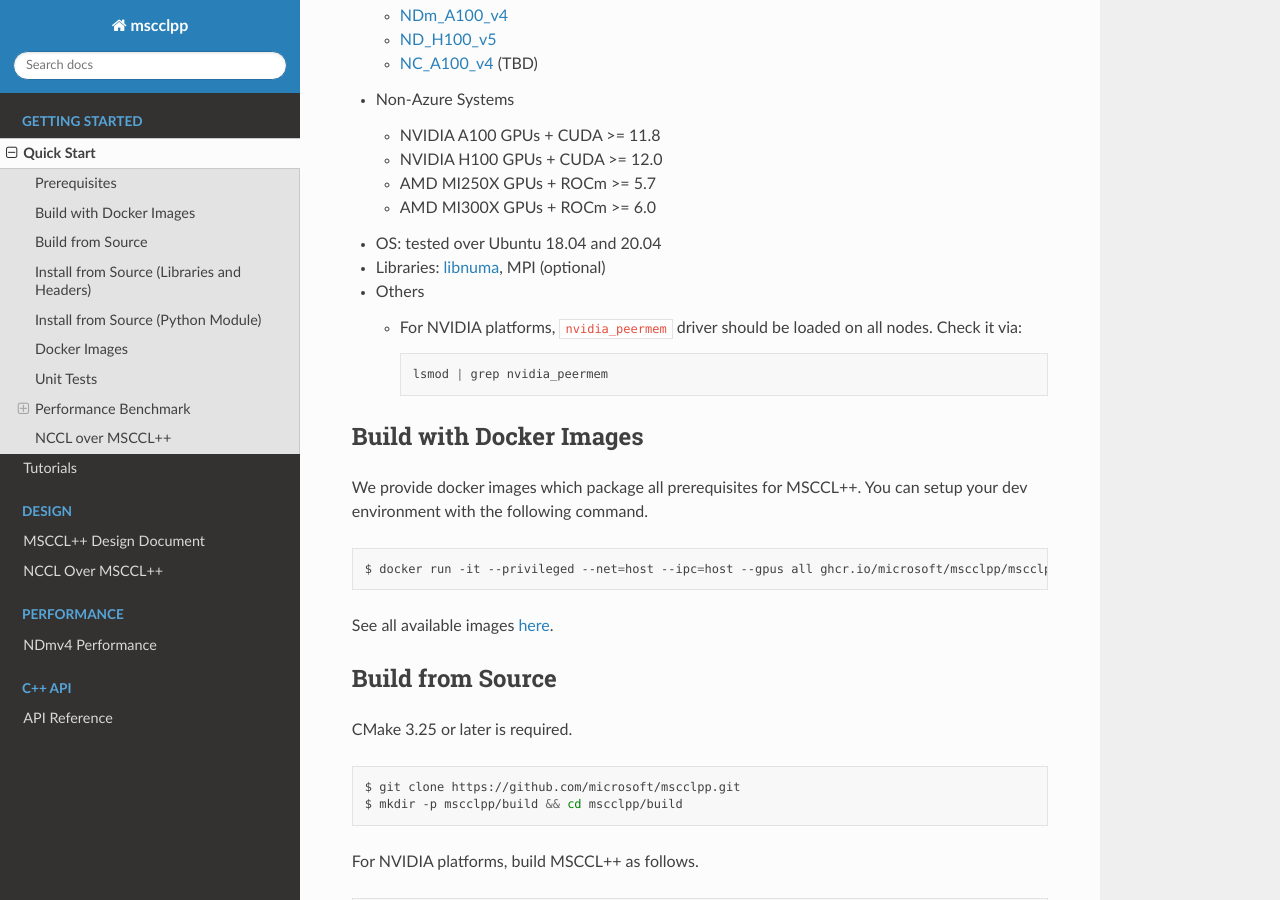
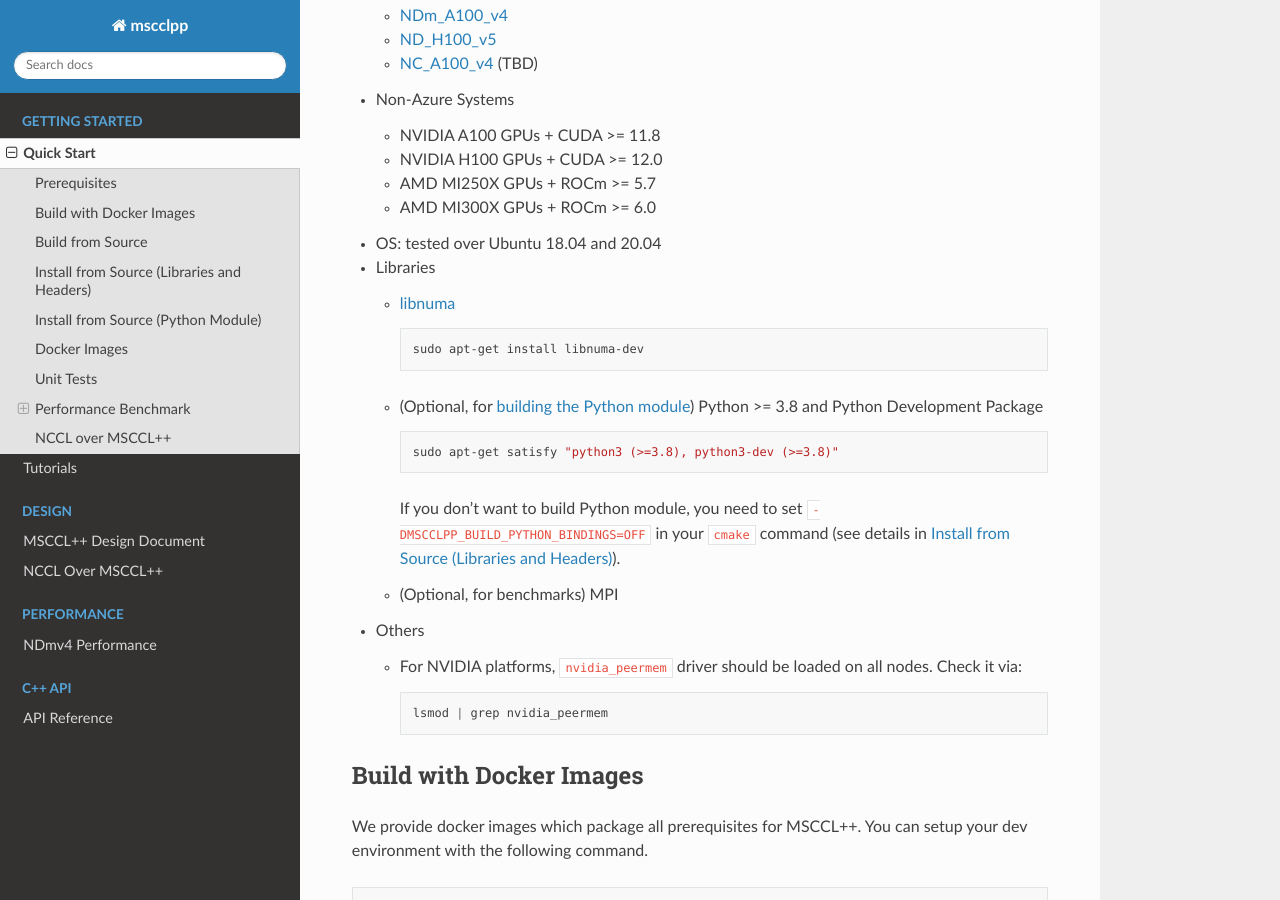
Before and after one commit to microsoft/mscclpp, a Sphinx documentation site: the page built from docs/getting-started/quickstart.md, in a window 1280 px wide and 900 px high, scrolled down 272 px. Built offline with Sphinx 7.4.7 and the Read the Docs theme 3.1.0, drawn with Linux system fonts in a browser that asks for light colours.

Commit message:
Improve prerequisites

````diff
--- a/docs/getting-started/quickstart.md
+++ b/docs/getting-started/quickstart.md
@@ -13,7 +13,17 @@
     * AMD MI250X GPUs + ROCm >= 5.7
     * AMD MI300X GPUs + ROCm >= 6.0
 * OS: tested over Ubuntu 18.04 and 20.04
-* Libraries: [libnuma](https://github.com/numactl/numactl), MPI (optional)
+* Libraries
+    * [libnuma](https://github.com/numactl/numactl)
+        ```bash
+        sudo apt-get install libnuma-dev
+        ```
+    * (Optional, for [building the Python module](#install-from-source-python-module)) Python >= 3.8 and Python Development Package
+        ```bash
+        sudo apt-get satisfy "python3 (>=3.8), python3-dev (>=3.8)"
+        ```
+        If you don't want to build Python module, you need to set `-DMSCCLPP_BUILD_PYTHON_BINDINGS=OFF` in your `cmake` command (see details in [Install from Source (Libraries and Headers)](#install-from-source-libraries-and-headers)).
+    * (Optional, for benchmarks) MPI
 * Others
     * For NVIDIA platforms, `nvidia_peermem` driver should be loaded on all nodes. Check it via:
         ```
@@ -56,6 +66,7 @@
 $ make -j
 ```
 
+(install-from-source-libraries-and-headers)=
 ## Install from Source (Libraries and Headers)
 
 ```bash
````
